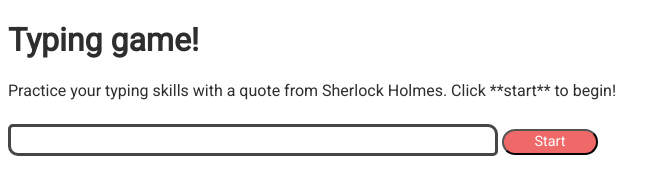
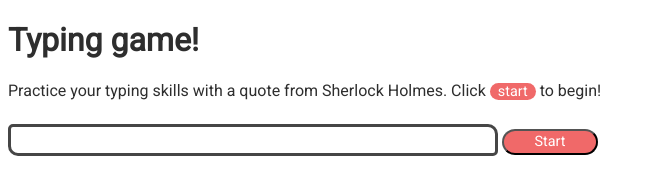
Before and after one commit to Willwf/web-dev-for-beginners, a plain HTML site: page typing-game/index.html in a window 1280 px wide. Shown: the whole page, without its empty margins (0-670 px from the left). Drawn offline with Linux system fonts and the light colour scheme.

Commit message:
Styling the start word

```diff
--- a/typing-game/index.html
+++ b/typing-game/index.html
@@ -17,7 +17,7 @@
     <h1>Typing game!</h1>
     <p>
       Practice your typing skills with a quote from Sherlock Holmes. Click
-      **start** to begin!
+      <span class="startWord">start</span> to begin!
     </p>
     <p id="quote"></p>
     <!-- This will display our quote -->
--- a/typing-game/style.css
+++ b/typing-game/style.css
@@ -36,6 +36,17 @@ button#start {
 #message {
   font-family: "Glory", sans-serif;
   font-size: 1.5rem;
+}
+
+.startWord {
+  font-family: "Roboto", sans-serif;
+  width: 6rem;
+  height: 1.6rem;
+  font-size: 0.9rem;
+  color: white;
+  background-color: #f06969;
+  border-radius: 20px;
+  padding: 0 8px;
 }
 
 #modal.hide {
```
